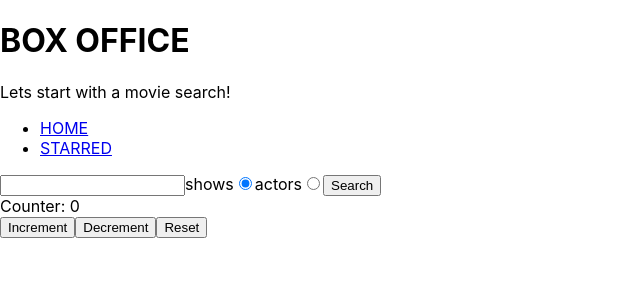
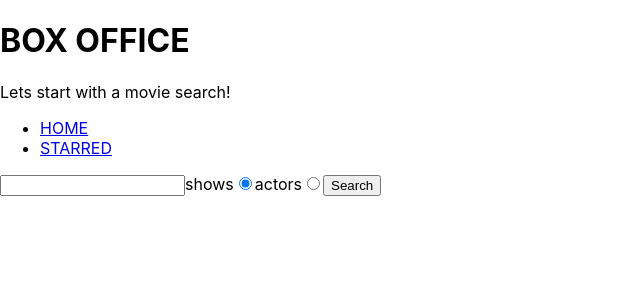
Before and after one commit to TanviNaik13/box-office, a React (Create React App) app: page / in a window 1280 px wide. Shown: the top 300 px of the page, without its empty margins (0-640 px from the left). Built offline with nearby package versions, Linux system fonts and the light colour scheme.

Commit message:
created custom hook useStarredShows and placed it in separate file for reusing

```diff
--- a/src/components/shows/ShowsCard.jsx
+++ b/src/components/shows/ShowsCard.jsx
@@ -1,5 +1,5 @@
 import { Link } from 'react-router-dom';
-const ShowsCard = ({ name, image, summary, id, onStarMeClick }) => {
+const ShowsCard = ({ name, image, summary, id, onStarMeClick, isStarred }) => {
   const summaryStripped = summary
     ? summary.split(' ').slice(0, 10).join(' ').replace(/<.+?>/g, '')
     : 'No description';
@@ -16,7 +16,7 @@ const ShowsCard = ({ name, image, summary, id, onStarMeClick }) => {
           Read more
         </Link>
         <button type="button" onClick={() => onStarMeClick(id)}>
-          Star Me
+          {isStarred ? 'Unstar' : 'Star'}
         </button>
       </div>
     </div>
--- a/src/components/shows/ShowsGrid.jsx
+++ b/src/components/shows/ShowsGrid.jsx
@@ -1,37 +1,7 @@
-import { useEffect, useReducer } from 'react';
 import ShowsCard from './ShowsCard';
-
-const usePersistedReducer = (reducer, initState, locStorageKey) => {
-  const [state, dispatch] = useReducer(reducer, initState, initial => {
-    const value = localStorage.getItem(locStorageKey);
-
-    return value ? JSON.parse(value) : initial;
-  });
-  useEffect(() => {
-    localStorage.setItem(locStorageKey, JSON.stringify(state));
-  }, [locStorageKey, state]);
-  return [state, dispatch];
-};
-
-const starredShowReducer = (currentStar, action) => {
-  switch (action.type) {
-    case 'STAR':
-      return currentStar.concat(action.showId);
-    case 'UNSTAR':
-      return currentStar.filter(showId => showId !== action.showId);
-
-    default:
-      return currentStar;
-  }
-};
+import { useStarredShows } from '../../lib/useStarredShows';
 const ShowsGrid = ({ shows }) => {
-  const [starredShow, dispatchStarred] = usePersistedReducer(
-    starredShowReducer,
-    [],
-    'starredShows'
-  );
-
-  console.log({ starredShow });
+  const [starredShow, dispatchStarred] = useStarredShows();
 
   const onStarMeClick = showId => {
     const isStarred = starredShow.includes(showId);
@@ -52,6 +22,7 @@ const ShowsGrid = ({ shows }) => {
           summary={data.show.summary}
           id={data.show.id}
           onStarMeClick={onStarMeClick}
+          isStarred={starredShow.includes(data.show.id)}
         />
       ))}
     </div>
--- /dev/null
+++ b/src/lib/useStarredShows.js
@@ -0,0 +1,29 @@
+import { useEffect, useReducer } from 'react';
+
+const usePersistedReducer = (reducer, initState, locStorageKey) => {
+    const [state, dispatch] = useReducer(reducer, initState, initial => {
+      const value = localStorage.getItem(locStorageKey);
+
+      return value ? JSON.parse(value) : initial;
+    });
+    useEffect(() => {
+      localStorage.setItem(locStorageKey, JSON.stringify(state));
+    }, [locStorageKey, state]);
+    return [state, dispatch];
+  };
+
+  const starredShowReducer = (currentStar, action) => {
+    switch (action.type) {
+      case 'STAR':
+        return currentStar.concat(action.showId);
+      case 'UNSTAR':
+        return currentStar.filter(showId => showId !== action.showId);
+
+      default:
+        return currentStar;
+    }
+  };
+
+  export const useStarredShows = ()=>{
+    return usePersistedReducer(starredShowReducer,[],'starredShows')
+  };
--- a/src/pages/Home.jsx
+++ b/src/pages/Home.jsx
@@ -5,32 +5,8 @@ import SearchForm from '../components/SearchForm';
 import ShowsGrid from '../components/shows/ShowsGrid';
 import ActorsGrid from '../components/actors/ActorsGrid';
 
-const reducerFn = (currCounter, action) => {
-  switch (action.type) {
-    case 'INCREMENT':
-      return currCounter + 1;
-    case 'DECREMENT':
-      return currCounter - 1;
-    case 'RESET':
-      return 0;
-  }
-  return 0;
-};
-
 const Home = () => {
   const [filter, setFiIter] = useState('');
-
-  const [counter, dispatch] = useReducer(reducerFn, 0);
-
-  const onIncrement = () => {
-    dispatch({ type: 'INCREMENT' });
-  };
-  const onDecrement = () => {
-    dispatch({ type: 'DECREMENT' });
-  };
-  const onReset = () => {
-    dispatch({ type: 'RESET' });
-  };
 
   const { data: apiData, error: apiErr } = useQuery({
     queryKey: ['search', filter],
@@ -68,16 +44,7 @@ const Home = () => {
   return (
     <div>
       <SearchForm onSearch={onSearch} />
-      <div>Counter: {counter}</div>
-      <button type="button" onClick={onIncrement}>
-        Increment
-      </button>
-      <button type="button" onClick={onDecrement}>
-        Decrement
-      </button>
-      <button type="button" onClick={onReset}>
-        Reset
-      </button>
+
       <div>{renderApiData()}</div>
     </div>
   );
--- a/src/pages/Starred.jsx
+++ b/src/pages/Starred.jsx
@@ -1,5 +1,9 @@
+import { useStarredShows } from '../lib/useStarredShows';
+
 const Starred = () => {
-  return <div>STARRED</div>;
+  const [starredShow] = useStarredShows();
+
+  return <div>Starred pages :- {starredShow.length}</div>;
 };
 
 export default Starred;
```
